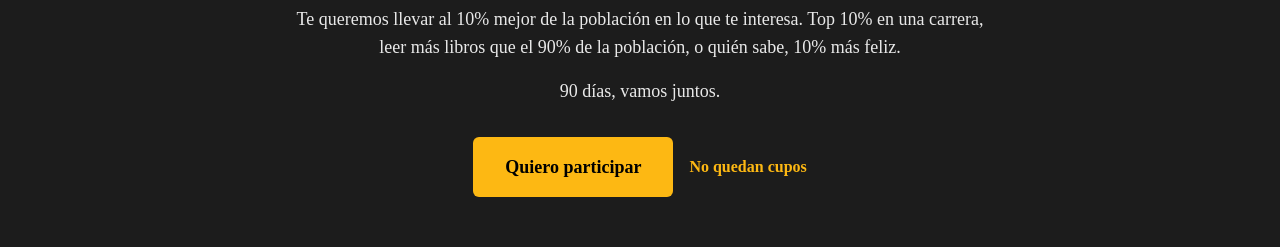
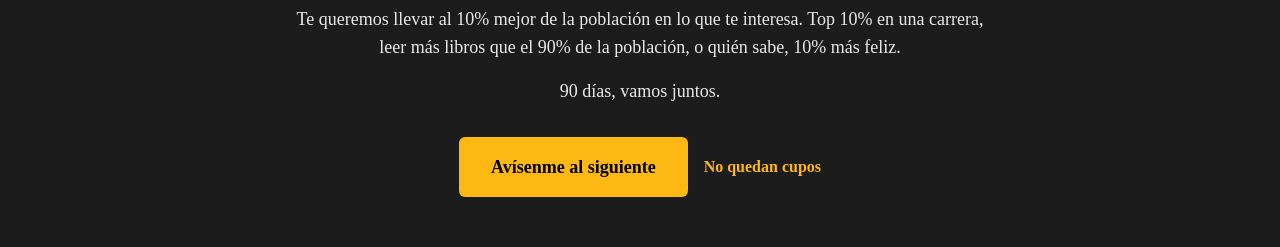
Before and after one commit to piriedemann/webanimales, a Next.js app: page /manada10 in a window 1280 px wide. Shown: the part 1120-1367 px from the top of the page. Built offline with nearby package versions, Linux system fonts and the light colour scheme; a web font is replaced by a local one.

Commit message:
Actualizar texto  CTA

```diff
--- a/app/manada10/page.tsx
+++ b/app/manada10/page.tsx
@@ -60,7 +60,7 @@ export default function Impulso() {
             </div>
             <div className="flex flex-col sm:flex-row gap-4 items-center justify-center">
               <Link href="https://dvacapital.typeform.com/to/uB4kPbb1" target="_blank" rel="noopener noreferrer" className="bg-[#FDB813] text-black font-bold py-4 px-8 rounded-md text-lg hover:bg-[#FFD966] transition-colors inline-block text-center">
-                Quiero participar
+                Avísenme al siguiente
               </Link>
               <p className="text-[#FDB813] font-semibold">No quedan cupos</p>
             </div>
@@ -182,7 +182,7 @@ export default function Impulso() {
               </p>
               <div className="mt-6">
                 <Link href="https://dvacapital.typeform.com/to/uB4kPbb1" target="_blank" rel="noopener noreferrer" className="bg-[#FDB813] text-black font-bold py-4 px-8 rounded-md text-lg hover:bg-[#FFD966] transition-colors inline-block text-center">
-                  Quiero Participar
+                  Avísenme al siguiente
                 </Link>
               </div>
             </div>
@@ -328,7 +328,7 @@ export default function Impulso() {
 
           <div className="text-center">
             <Link href="https://dvacapital.typeform.com/to/uB4kPbb1" target="_blank" rel="noopener noreferrer" className="bg-[#FDB813] text-black font-bold py-4 px-8 rounded-md text-lg hover:bg-[#FFD966] transition-colors inline-block text-center">
-              Quiero Participar
+              Avísenme al siguiente
             </Link>
           </div>
         </div>
@@ -500,7 +500,7 @@ export default function Impulso() {
 
           <div className="text-center mt-12">
             <Link href="https://dvacapital.typeform.com/to/uB4kPbb1" target="_blank" rel="noopener noreferrer" className="bg-[#FDB813] text-black font-bold py-4 px-8 rounded-md text-lg hover:bg-[#FFD966] transition-colors inline-block text-center">
-              Quiero Participar
+              Avísenme al siguiente
             </Link>
           </div>
         </div>
@@ -525,7 +525,7 @@ export default function Impulso() {
               lo que has intentado antes, te devolvemos el 100% sin preguntas.
             </p>
             <Link href="https://dvacapital.typeform.com/to/uB4kPbb1" target="_blank" rel="noopener noreferrer" className="bg-[#FDB813] text-black font-bold py-4 px-8 rounded-md text-lg hover:bg-[#FFD966] transition-colors inline-block text-center">
-              Quiero Participar
+              Avísenme al siguiente
             </Link>
           </div>
         </div>
@@ -567,7 +567,7 @@ export default function Impulso() {
               Pero lo que de verdad estás pagando, es un cambio de hábitos que va a ser un círculo virtuoso para que cambies distintas áreas de tu vida. Lo hemos visto (y lo vivimos nosotros).
             </p>
             <Link href="https://dvacapital.typeform.com/to/uB4kPbb1" target="_blank" rel="noopener noreferrer" className="bg-[#FDB813] text-black font-bold py-4 px-8 rounded-md text-lg hover:bg-[#FFD966] transition-colors inline-block text-center">
-              Quiero Participar
+              Avísenme al siguiente
             </Link>
           </div>
         </div>
@@ -592,7 +592,7 @@ export default function Impulso() {
           </div>
           <div className="mt-12 flex flex-col items-center gap-4">
             <Link href="https://dvacapital.typeform.com/to/uB4kPbb1" target="_blank" rel="noopener noreferrer" className="bg-[#FDB813] text-black font-bold py-4 px-8 rounded-md text-lg hover:bg-[#FFD966] transition-colors inline-block text-center">
-              Quiero Participar
+              Avísenme al siguiente
             </Link>
             <p className="text-[#FDB813] font-semibold">No quedan cupos</p>
           </div>
```
